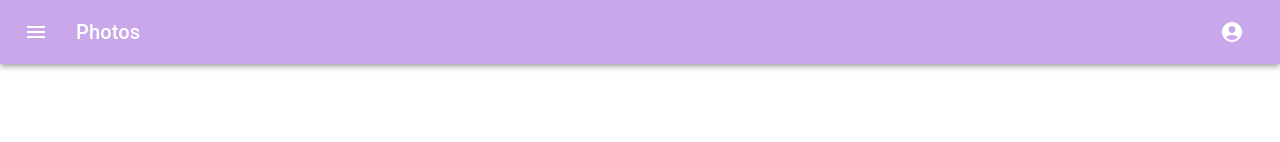
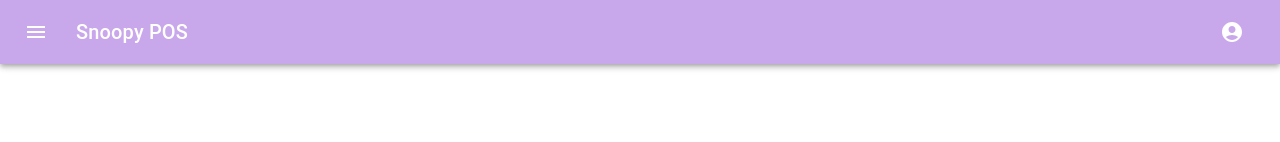
Before and after one commit to pyaephyohann/snoopy-pos, a React (Create React App) app in the folder frontend/: page /login in a window 1280 px wide. Shown: the top 142 px of the page. Built offline with nearby package versions, Linux system fonts and the light colour scheme.

Commit message:
fixed-bugs: change route as normal

```diff
--- a/frontend/src/components/NavBar/NavBar.tsx
+++ b/frontend/src/components/NavBar/NavBar.tsx
@@ -123,7 +123,7 @@ const NavBar = () => {
             <MenuIcon />
           </IconButton>
           <Typography variant="h6" component="div" sx={{ flexGrow: 1 }}>
-            Photos
+            Snoopy POS
           </Typography>
           {auth && (
             <div>
--- a/frontend/src/index.tsx
+++ b/frontend/src/index.tsx
@@ -15,15 +15,15 @@ import Settings from "./components/Settings/Settings";
 const routes = createBrowserRouter([
   {
     path: "/",
-    element: <Register />,
+    element: <App />,
   },
   {
     path: "/login",
     element: <Login />,
   },
   {
-    path: "/home",
-    element: <App />,
+    path: "/register",
+    element: <Register />,
   },
   {
     path: "/orders",
```
